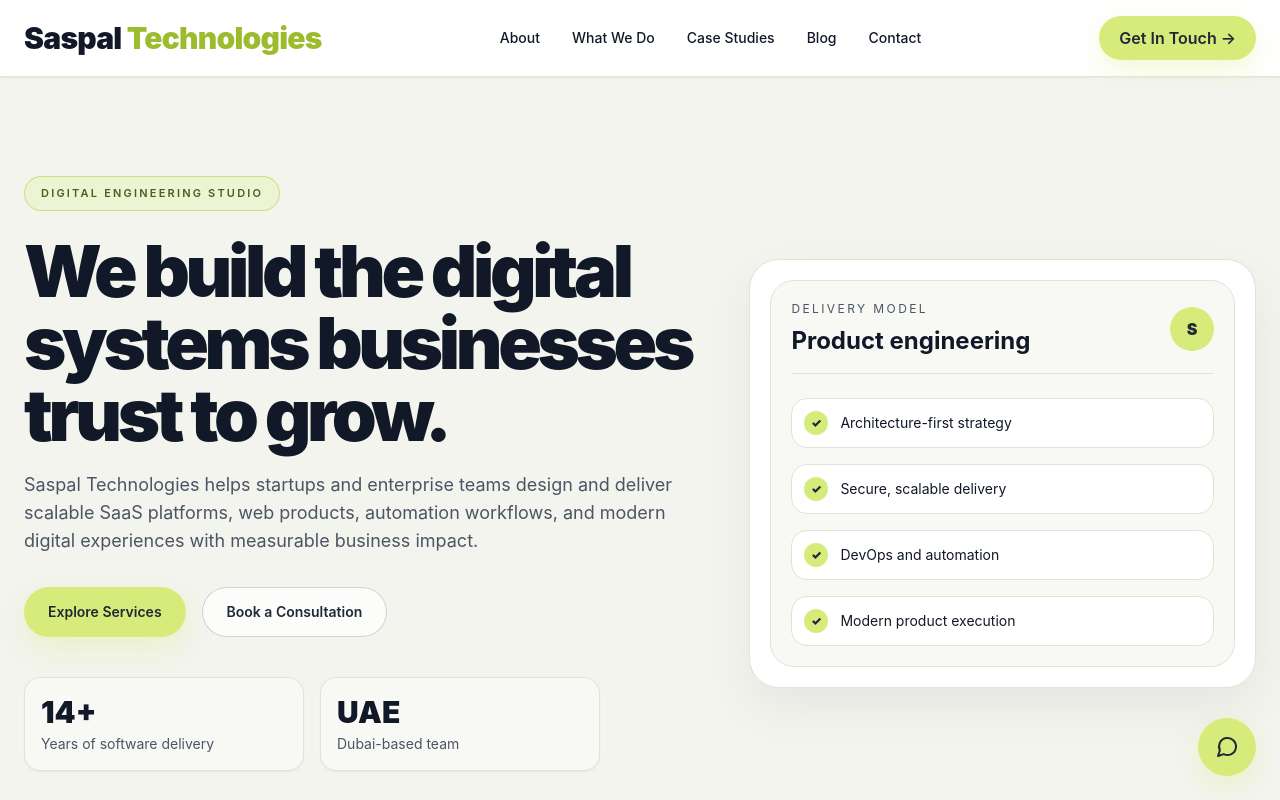
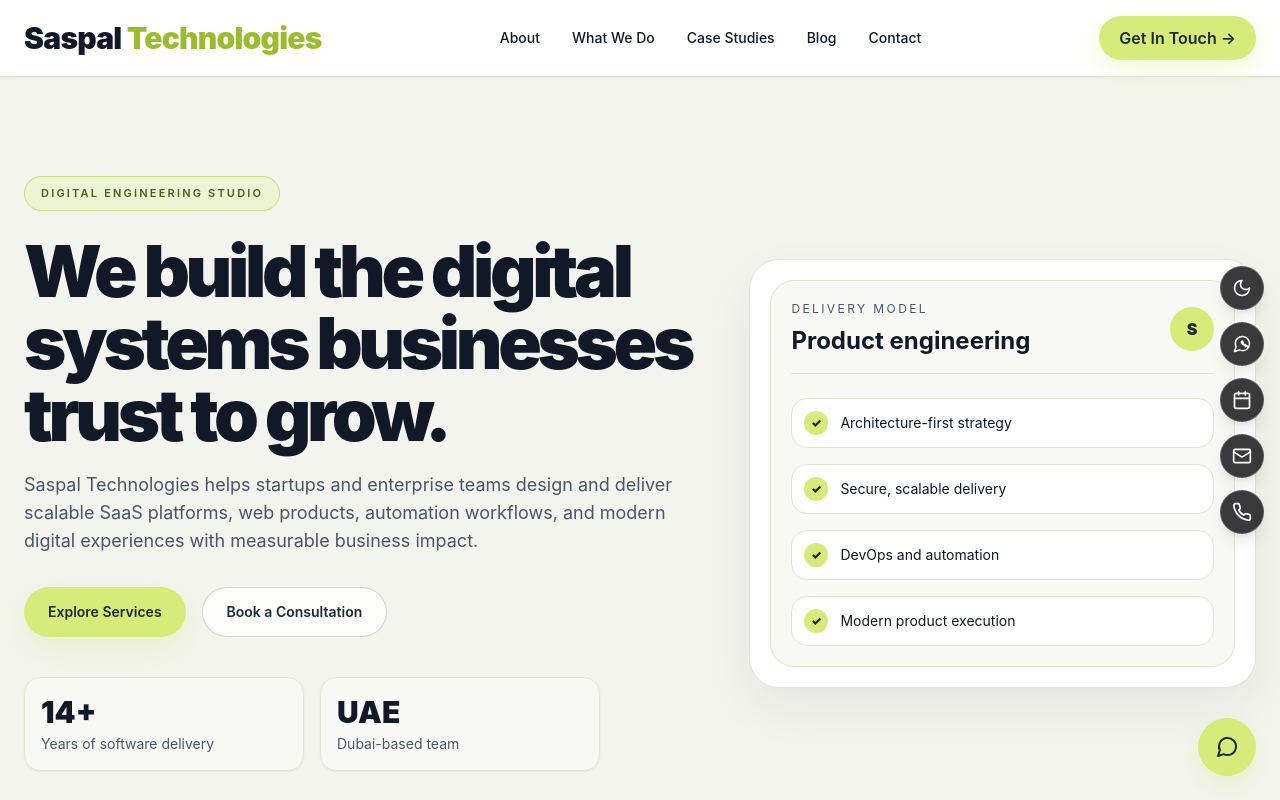
Before and after one commit to visvaes/START-UP, a Next.js app: page / in a window 1280 px wide. Shown: the top 800 px of the page. Built offline with nearby package versions, Linux system fonts and the light colour scheme.

Commit message:
Add floating quick action contact dock (theme, whatsapp, calendar, email, call)

```diff
--- a/app/layout.tsx
+++ b/app/layout.tsx
@@ -2,6 +2,7 @@ import './globals.css'
 import React from 'react'
 import type { Metadata } from 'next'
 import ChatBotWrapper from '../components/ChatBotWrapper'
+import FloatingDock from '../components/FloatingDock'
 
 export const metadata: Metadata = {
   title: 'Saspal Technologies — Digital Engineering Studio',
@@ -13,6 +14,7 @@ export default function RootLayout({ children }: { children: React.ReactNode }){
     <html lang="en">
       <body>
         {children}
+        <FloatingDock />
         <ChatBotWrapper />
       </body>
     </html>
--- /dev/null
+++ b/components/FloatingDock.tsx
@@ -0,0 +1,141 @@
+'use client'
+
+import React, { useState, useEffect } from 'react'
+import { Moon, Sun, Calendar, Mail, Phone } from 'lucide-react'
+
+function WhatsAppIcon({ className = 'w-5 h-5' }: { className?: string }) {
+  return (
+    <svg className={className} viewBox="0 0 24 24" fill="none" stroke="currentColor" strokeWidth="1.8" strokeLinecap="round" strokeLinejoin="round">
+      <path d="M21 11.5a8.38 8.38 0 0 1-.9 3.8 8.5 8.5 0 0 1-7.6 4.7 8.38 8.38 0 0 1-3.8-.9L3 21l1.9-5.7a8.38 8.38 0 0 1-.9-3.8 8.5 8.5 0 0 1 4.7-7.6 8.38 8.38 0 0 1 3.8-.9h.5a8.48 8.48 0 0 1 8 8v.5z" />
+      <path d="M16 12.5c-.3.4-.9.7-1.3.7-.4 0-1.1-.3-2.1-1.3s-1.3-1.7-1.3-2.1c0-.4.3-1 .7-1.3.2-.2.4-.2.5 0l1 1.5c.1.2.1.4 0 .6l-.4.5c-.1.1-.2.3 0 .5.3.5.8 1.1 1.4 1.7.6.6 1.2 1.1 1.7 1.4.2.2.4.1.5 0l.5-.4c.2-.1.4-.1.6 0l1.5 1c.2.1.2.3 0 .5z" />
+    </svg>
+  )
+}
+
+export default function FloatingDock() {
+  const [isDark, setIsDark] = useState(false)
+  const [activeTooltip, setActiveTooltip] = useState<string | null>(null)
+
+  useEffect(() => {
+    // Check initial dark mode state
+    if (document.documentElement.classList.contains('dark')) {
+      setIsDark(true)
+    }
+  }, [])
+
+  const toggleTheme = () => {
+    if (isDark) {
+      document.documentElement.classList.remove('dark')
+      setIsDark(false)
+    } else {
+      document.documentElement.classList.add('dark')
+      setIsDark(true)
+    }
+  }
+
+  const scrollToContact = () => {
+    const contactSection = document.getElementById('contact')
+    if (contactSection) {
+      contactSection.scrollIntoView({ behavior: 'smooth' })
+    } else {
+      window.location.href = '/contact'
+    }
+  }
+
+  const items = [
+    {
+      id: 'theme',
+      label: isDark ? 'Light Mode' : 'Dark Mode',
+      icon: isDark ? <Sun className="w-5 h-5 text-white" /> : <Moon className="w-5 h-5 text-white" />,
+      onClick: toggleTheme,
+      highlight: false
+    },
+    {
+      id: 'whatsapp',
+      label: 'Chat on WhatsApp',
+      icon: <WhatsAppIcon className="w-5 h-5 text-white" />,
+      href: 'https://wa.me/971502681703?text=Hi%20Saspal%20Technologies,%20I%20would%20like%20to%20discuss%20a%20project.',
+      target: '_blank',
+      rel: 'noopener noreferrer',
+      highlight: true
+    },
+    {
+      id: 'calendar',
+      label: 'Book Consultation',
+      icon: <Calendar className="w-5 h-5 text-white" />,
+      onClick: scrollToContact,
+      highlight: false
+    },
+    {
+      id: 'email',
+      label: 'Send Email',
+      icon: <Mail className="w-5 h-5 text-white" />,
+      href: 'mailto:sasikumar7688@gmail.com',
+      highlight: false
+    },
+    {
+      id: 'phone',
+      label: 'Call Us',
+      icon: <Phone className="w-5 h-5 text-white" />,
+      href: 'tel:+971502681703',
+      highlight: false
+    }
+  ]
+
+  return (
+    <aside aria-label="Quick contact actions" className="fixed right-4 top-1/2 -translate-y-1/2 z-40 flex flex-col items-center gap-3">
+      {items.map((item) => {
+        const content = (
+          <div className="relative group flex items-center justify-center">
+            {/* Tooltip */}
+            <span
+              className={`absolute right-14 whitespace-nowrap rounded-md bg-[#18181b] px-2.5 py-1 text-xs font-medium text-white shadow-md opacity-0 pointer-events-none transition-opacity duration-200 group-hover:opacity-100 ${
+                activeTooltip === item.id ? 'opacity-100' : ''
+              }`}
+            >
+              {item.label}
+            </span>
+
+            {/* Button */}
+            <div
+              className={`relative flex h-11 w-11 items-center justify-center rounded-full bg-[#18181b]/85 backdrop-blur-md border border-white/15 text-white shadow-lg transition-all duration-300 hover:scale-110 hover:border-[#d7eb7a] hover:bg-[#18181b] ${
+                item.highlight ? 'ring-2 ring-white/20 ring-offset-2 ring-offset-transparent' : ''
+              }`}
+            >
+              {item.icon}
+            </div>
+          </div>
+        )
+
+        if (item.href) {
+          return (
+            <a
+              key={item.id}
+              href={item.href}
+              target={item.target}
+              rel={item.rel}
+              aria-label={item.label}
+              onMouseEnter={() => setActiveTooltip(item.id)}
+              onMouseLeave={() => setActiveTooltip(null)}
+            >
+              {content}
+            </a>
+          )
+        }
+
+        return (
+          <button
+            key={item.id}
+            onClick={item.onClick}
+            type="button"
+            aria-label={item.label}
+            onMouseEnter={() => setActiveTooltip(item.id)}
+            onMouseLeave={() => setActiveTooltip(null)}
+          >
+            {content}
+          </button>
+        )
+      })}
+    </aside>
+  )
+}
```
